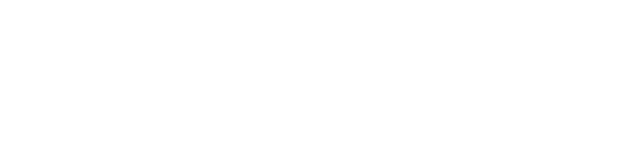
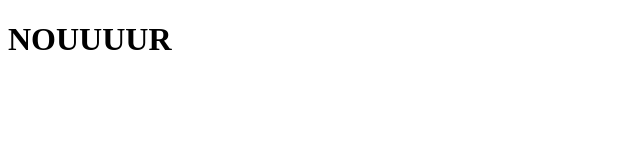
Before and after one commit to NourBc/git-test, a plain HTML site: page index.html in a window 1280 px wide. Shown: the whole page, without its empty margins (0-640 px from the left). Drawn offline with Linux system fonts and the light colour scheme.

Commit message:
add h1 tag

```diff
--- a/index.html
+++ b/index.html
@@ -7,6 +7,6 @@
     <title>Document</title>
 </head>
 <body>
-
+    <h1> NOUUUUR </h1>
 </body>
 </html>
```
